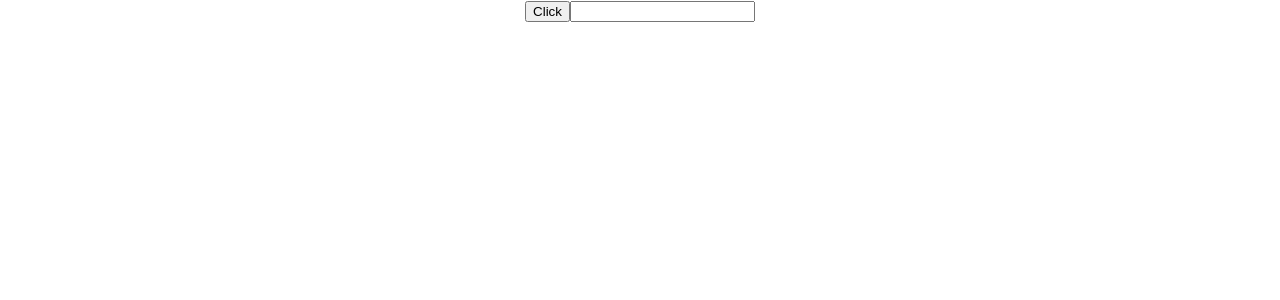
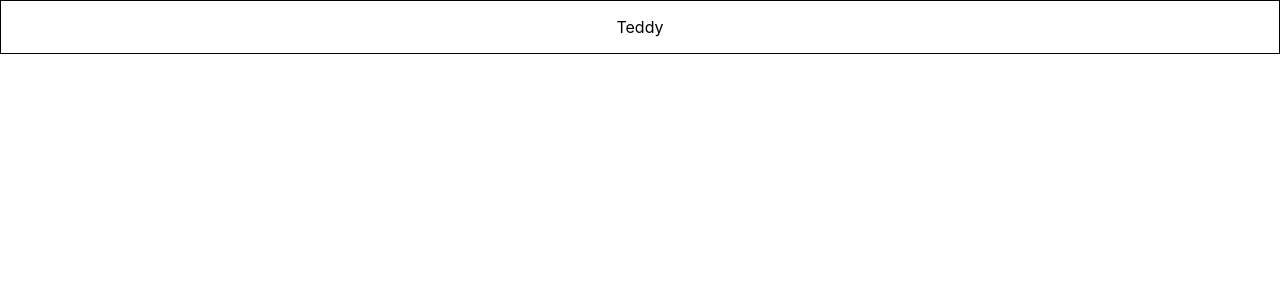
Before and after one commit to blessing986/React-TypeScript, a React (Create React App) app: page / in a window 1280 px wide. Shown: the top 300 px of the page. Built offline with nearby package versions, Linux system fonts and the light colour scheme.

Commit message:
chore: styling props

```diff
--- a/src/App.tsx
+++ b/src/App.tsx
@@ -1,5 +1,6 @@
 import "./App.css";
 import { Button } from "./components/Button";
+import { Container } from "./components/Container";
 import { Greet } from "./components/Greet";
 import { Heading } from "./components/Heading";
 import { Input } from "./components/Input";
@@ -40,12 +41,14 @@
         <Heading>Oscar goes to Leonardo Dicpario!</Heading>
       </Oscar>*/}
 
-      <Button
+      {/* <Button
         handleclick={(event, id) => {
           console.log("Button clicked", { event }, { id });
         }}
       />
-      <Input value="" handleChange={(event) => console.log(event)} />
+      <Input value="" handleChange={(event) => console.log(event)} /> */}
+
+      <Container styles={{ border: "1px solid black", padding: "1rem" }} />
     </div>
   );
 }
--- /dev/null
+++ b/src/components/Container.tsx
@@ -0,0 +1,7 @@
+type ContainerProps = {
+  styles: React.CSSProperties;
+};
+
+export const Container = (props: ContainerProps) => {
+  return <div style={props.styles}>Teddy</div>;
+};
```
